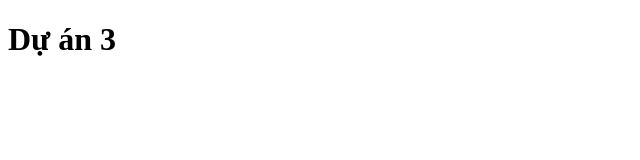
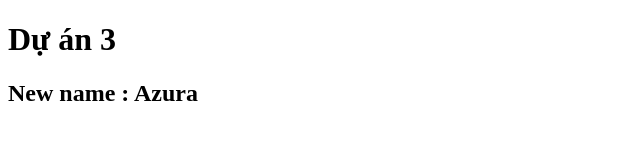
Before and after one commit to Ruoilong109/duan3, a plain HTML site: page index.html in a window 1280 px wide. Shown: the whole page, without its empty margins (0-640 px from the left). Drawn offline with Linux system fonts and the light colour scheme.

Commit message:
sửa đổi lần 1

```diff
--- a/index.html
+++ b/index.html
@@ -7,5 +7,6 @@
   </head>
   <body>
     <h1>Dự án 3</h1>
+    <h2>New name : Azura</h2>
   </body>
 </html>
```
